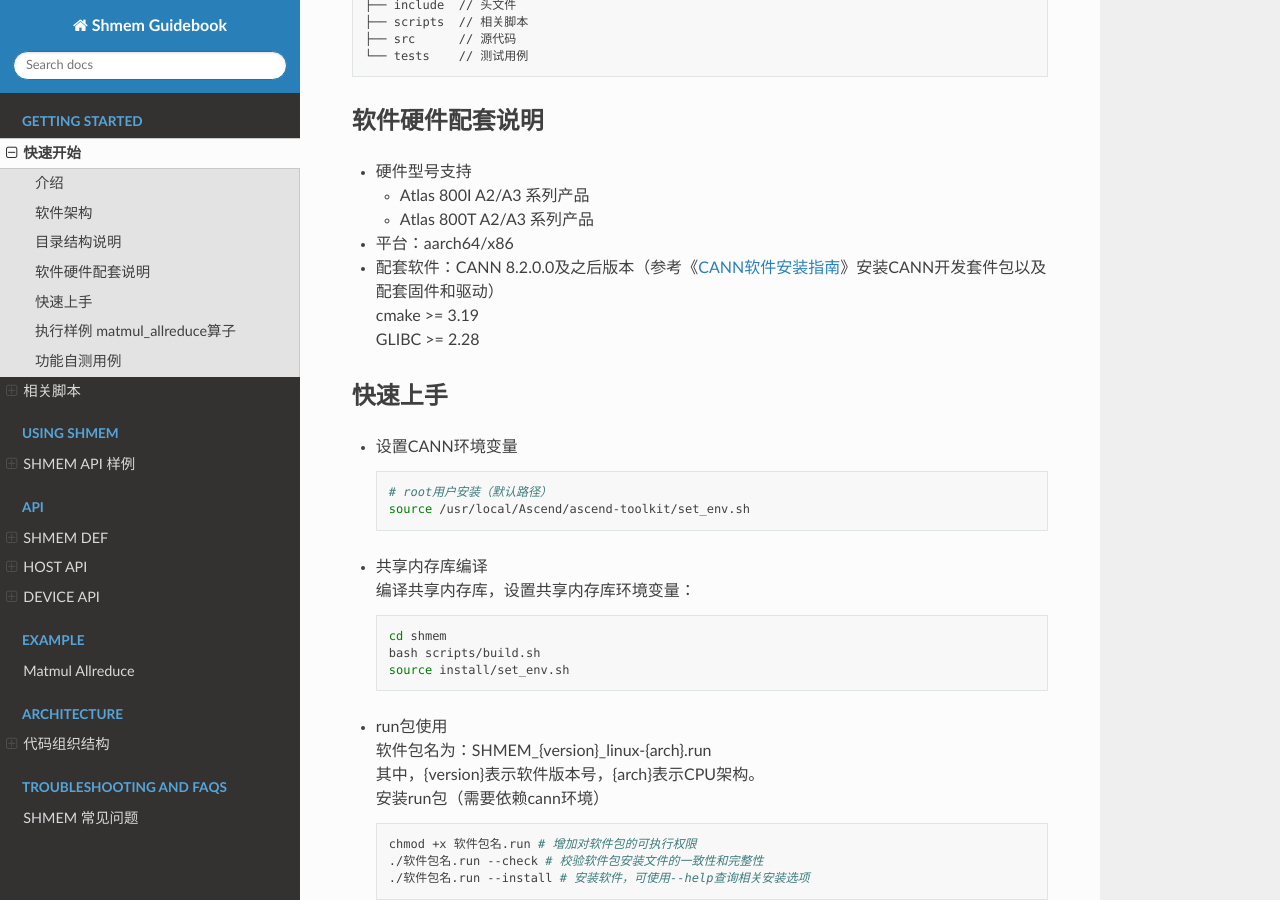
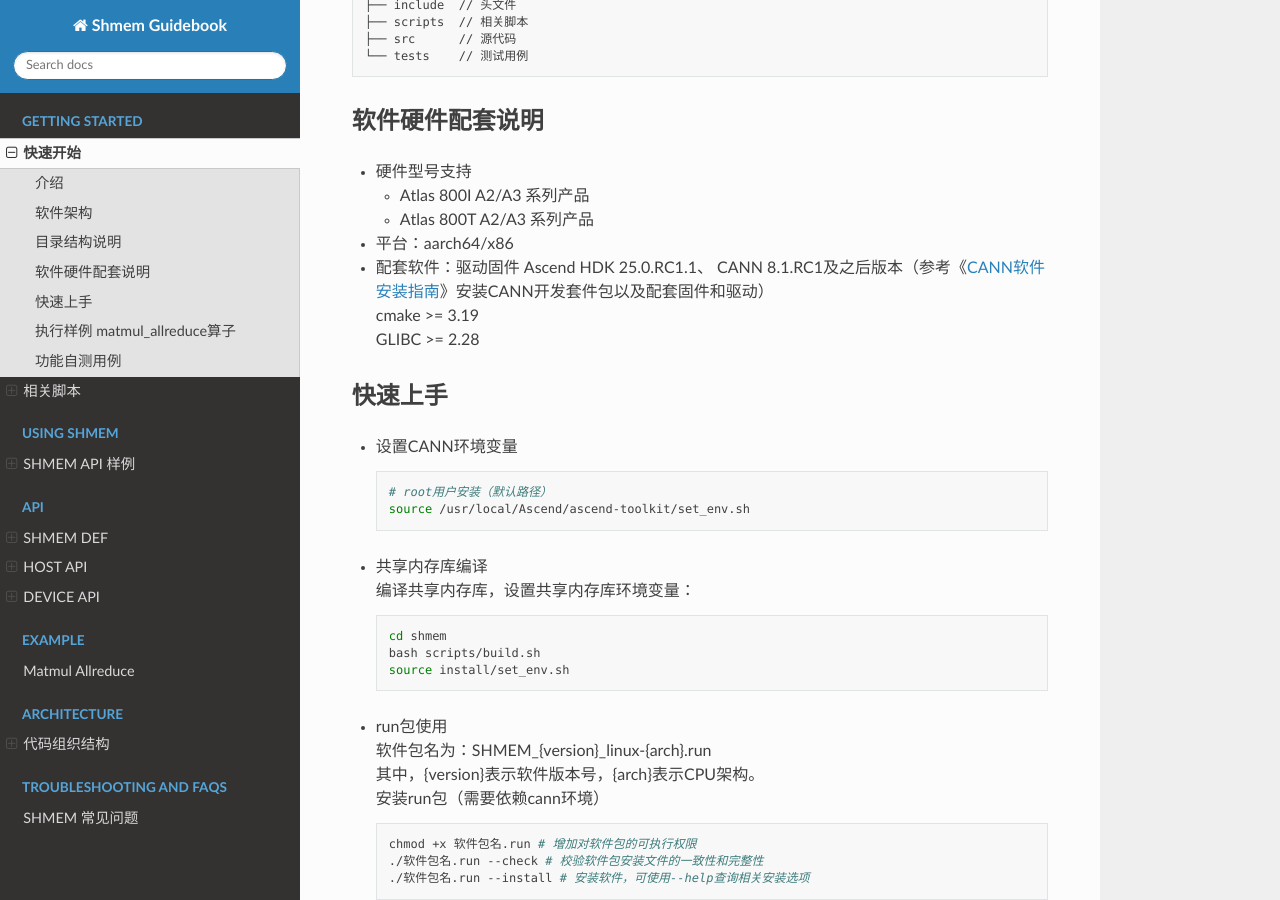
Before and after one commit to BillionsRichard/mm_rs_with_catlass, a Sphinx documentation site: the page built from docs/quickstart.md, in a window 1280 px wide and 900 px high, scrolled down 651 px. Built offline with Sphinx 7.4.7 and the Read the Docs theme 3.1.0, drawn with Linux system fonts in a browser that asks for light colours; the version number could not be read and is left out.

Commit message:
hdkcann compare

```diff
--- a/docs/quickstart.md
+++ b/docs/quickstart.md
@@ -25,7 +25,7 @@
   - Atlas 800I A2/A3 系列产品
   - Atlas 800T A2/A3 系列产品
 - 平台：aarch64/x86
-- 配套软件：CANN 8.2.0.0及之后版本（参考《[CANN软件安装指南](https://www.hiascend.com/document/detail/zh/CANNCommunityEdition/81RC1alpha002/softwareinst/instg/instg_0000.html?Mode=PmIns&OS=Ubuntu&Software=cannToolKit)》安装CANN开发套件包以及配套固件和驱动）
+- 配套软件：驱动固件 Ascend HDK 25.0.RC1.1、 CANN 8.1.RC1及之后版本（参考《[CANN软件安装指南](https://www.hiascend.com/document/detail/zh/canncommercial/81RC1/softwareinst/instg/instg_0000.html?Mode=PmIns&InstallType=local&OS=Ubuntu&Software=cannToolKit)》安装CANN开发套件包以及配套固件和驱动）
 cmake >= 3.19
 GLIBC >= 2.28
 
```
